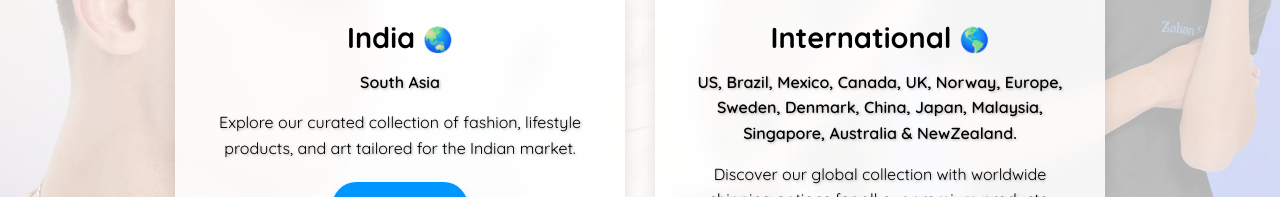
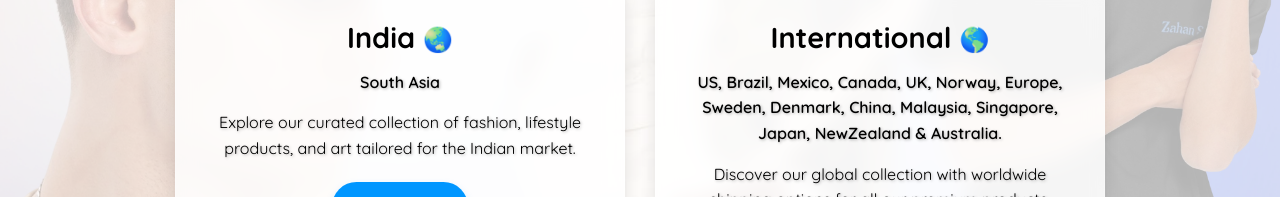
Before and after one commit to zahanstore/zahanportal, a website: page index.html in a window 1280 px wide. Shown: the part 382-579 px from the top of the page. Drawn offline with Linux system fonts and the light colour scheme.

Commit message:
Update index.html

```diff
--- a/index.html
+++ b/index.html
@@ -813,7 +813,7 @@
 
                     <div class="gateway-card">
                         <h2>International <span class="emoji">🌎</span></h2>
-                        <p class="region">US, Brazil, Mexico, Canada, UK, Norway, Europe, Sweden, Denmark, China, Japan, Malaysia, Singapore, Australia & NewZealand.</p>
+                        <p class="region">US, Brazil, Mexico, Canada, UK, Norway, Europe, Sweden, Denmark, China, Malaysia, Singapore, Japan, NewZealand & Australia.</p>
                         <p>Discover our global collection with worldwide shipping options for all our premium products.</p>
                         <a href="https://store.zahan.one/" class="cta-button">Shop Now</a>
                     </div>
```
